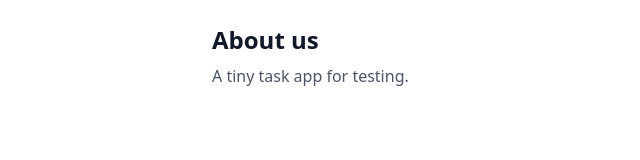
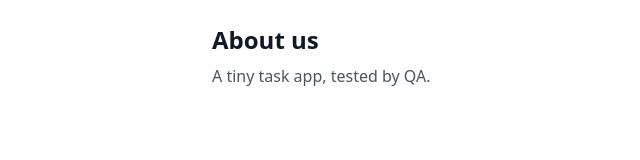
Before and after one commit to Ardi-nacew/test-1, a Next.js app: page /about in a window 1280 px wide. Shown: the top 160 px of the page, without its empty margins (228-868 px from the left). Built offline with nearby package versions, Linux system fonts and the light colour scheme.

Commit message:
Change the About page's subtitle in the code to "A tiny…
Lindi Build session ses_0mwxmlsa9jdirbec01lnm
Lindi file cmwt1o0ef00vooymxzb36vd8l

```diff
--- a/app/about/page.tsx
+++ b/app/about/page.tsx
@@ -2,7 +2,7 @@ export default function AboutPage() {
   return (
     <main className="mx-auto max-w-md p-6">
       <h1 className="text-2xl font-bold">About us</h1>
-      <p className="mt-2 text-gray-600">A tiny task app for testing.</p>
+      <p className="mt-2 text-gray-600">A tiny task app, tested by QA.</p>
     </main>
   );
 }
```
